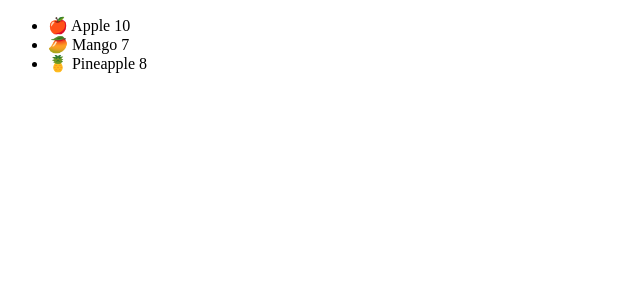
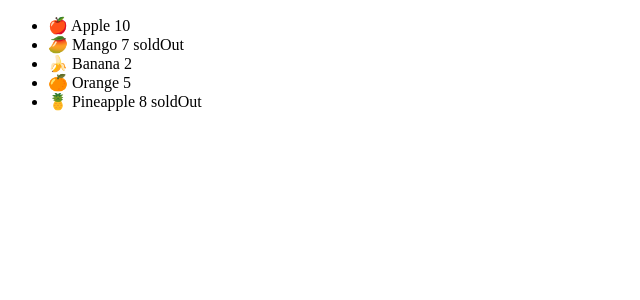
Before and after one commit to sultanaNargis03/React-01, a React (Vite) app: page / in a window 1280 px wide. Shown: the top 300 px of the page, without its empty margins (0-640 px from the left). Built offline with nearby package versions, Linux system fonts and the light colour scheme.

Commit message:
"conditionally Rendering a message using ternary operator"

```diff
--- a/src/components/Fruit.jsx
+++ b/src/components/Fruit.jsx
@@ -1,14 +1,10 @@
-export default function Fruit({ name, price, emoji }) {
-  //conditionally Rendering List Items
+export default function Fruit({ name, price, emoji, soldout }) {
+  //conditionally Rendering a message using ternary operator
   return (
     <>
-      {price > 5 ? (
-        <li>
-          {emoji} {name} {price}
-        </li>
-      ) : (
-        ""
-      )}
+      <li>
+        {emoji} {name} {price} {soldout ? "soldOut" : ""}
+      </li>
     </>
   );
 }
--- a/src/components/Fruits.jsx
+++ b/src/components/Fruits.jsx
@@ -2,11 +2,11 @@ import Fruit from "./Fruit";
 export default function Fruits() {
   // const fruits = ["Apple", "Mango", "Banana", "Orange", "Pineapple"];
   const fruits = [
-    { name: "Apple", price: 10, emoji: "🍎" },
-    { name: "Mango", price: 7, emoji: "🥭" },
-    { name: "Banana", price: 2, emoji: "🍌" },
-    { name: "Orange", price: 5, emoji: "🍊" },
-    { name: "Pineapple", price: 8, emoji: "🍍" },
+    { name: "Apple", price: 10, emoji: "🍎", soldout: false },
+    { name: "Mango", price: 7, emoji: "🥭", soldout: true },
+    { name: "Banana", price: 2, emoji: "🍌", soldout: false },
+    { name: "Orange", price: 5, emoji: "🍊", soldout: false },
+    { name: "Pineapple", price: 8, emoji: "🍍", soldout: true },
   ];
   return (
     <div>
@@ -17,6 +17,7 @@ export default function Fruits() {
             name={fruit.name}
             price={fruit.price}
             emoji={fruit.emoji}
+            soldout={fruit.soldout}
           />
         ))}
       </ul>
```
